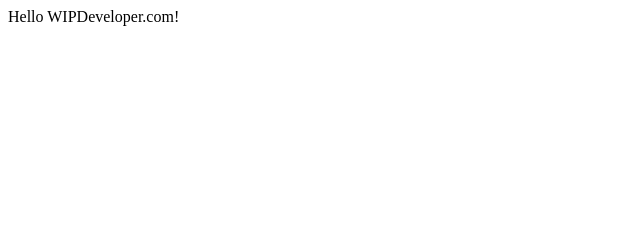
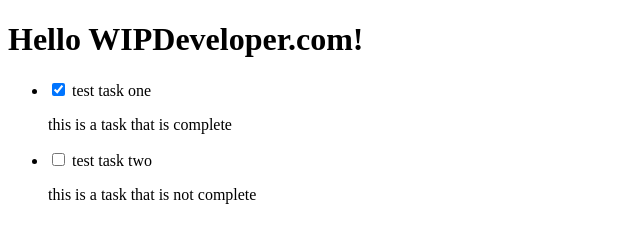
Before and after one commit to BrettMN/quick-look, a website: page vue-quick-look/index.html in a window 1280 px wide. Shown: the whole page, without its empty margins (0-640 px from the left). Drawn offline with nearby package versions, Linux system fonts and the light colour scheme.

Commit message:
Vue.js: display task list

```diff
--- a/vue-quick-look/app.js
+++ b/vue-quick-look/app.js
@@ -1,6 +1,20 @@
+
 var app = new Vue({
   el: '#app',
   data: {
-    message: 'Hello WIPDeveloper.com!'
+    message: 'Hello WIPDeveloper.com!',
+    tasks: [
+      {
+        title: 'test task one',
+        complete: true,
+        description: 'this is a task that is complete'
+      },
+
+      {
+        title: 'test task two',
+        complete: false,
+        description: 'this is a task that is not complete'
+      }
+    ]
   }
 })
--- a/vue-quick-look/index.html
+++ b/vue-quick-look/index.html
@@ -8,8 +8,20 @@
 </head>
 <body>
   <div id="app">
-    {{ message }}
-  </div>
+    <h1>{{ message }}</h1>
+    <ul>
+      <li v-for="task in tasks">
+        <div>
+          <label for="task-title">
+            <input type="checkbox" v-model="task.complete" /> {{ task.title }}
+          </label>
+          <p>
+            {{ task.description }}
+          </p>
+        </div>
+      </div>
+    </li>
+  </ul>
 
   <script src="https://unpkg.com/vue"></script>
   <script src="app.js"></script>
```
